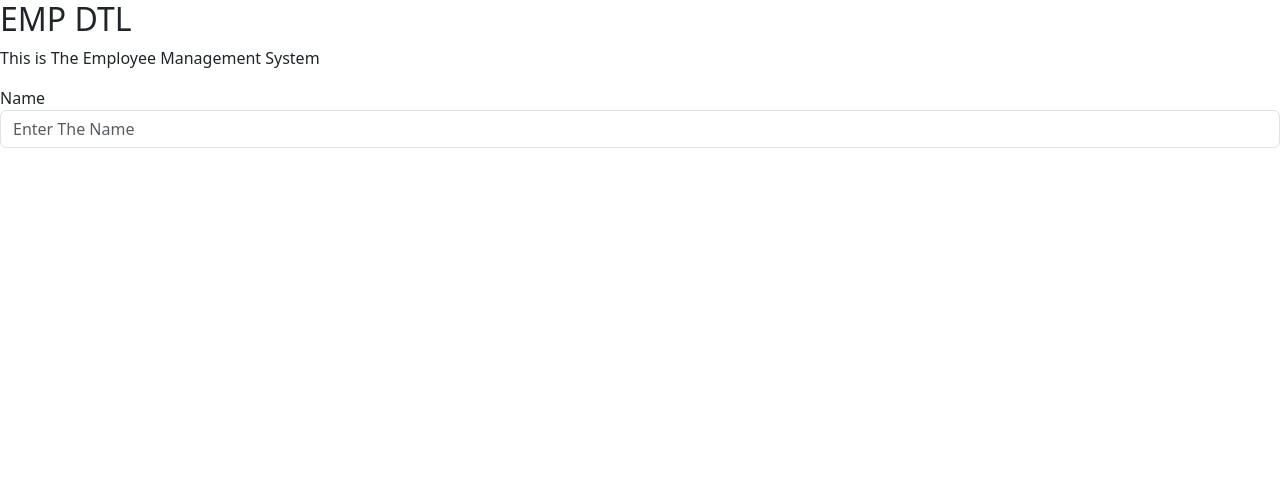
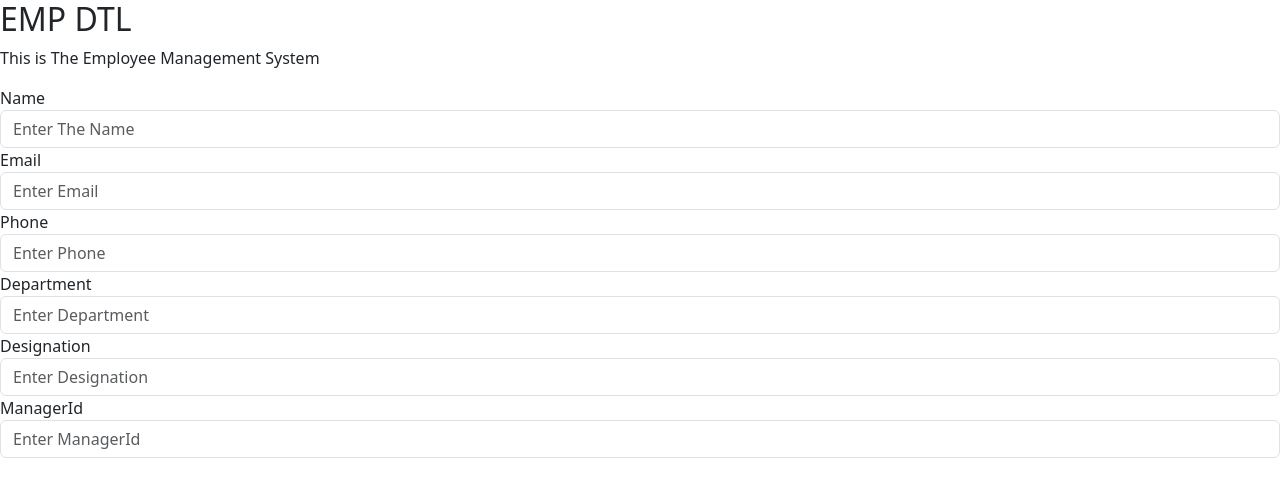
Before and after one commit to Adityasahoo7/EmpDtl.UI, an Angular app: page / in a window 1280 px wide. Shown: the top 496 px of the page. Built offline with nearby package versions, Linux system fonts and the light colour scheme.

Commit message:
Add html v2

```diff
--- a/src/app/employee/employee.component.html
+++ b/src/app/employee/employee.component.html
@@ -4,3 +4,15 @@
 
 <label>Name</label>
 <input type="text" class="form-control" placeholder="Enter The Name" >
+<label>
+    Email
+</label>
+<input type="text" class="form-control" placeholder="Enter Email" >
+<label>Phone</label>
+<input type="text" class="form-control" placeholder="Enter Phone">
+<label>Department</label>
+<input type="text" class="form-control" placeholder="Enter Department">
+<label>Designation</label>
+<input type="text" class="form-control" placeholder="Enter Designation">
+<label>ManagerId</label>
+<input type="text" class="form-control" placeholder="Enter ManagerId">
```
